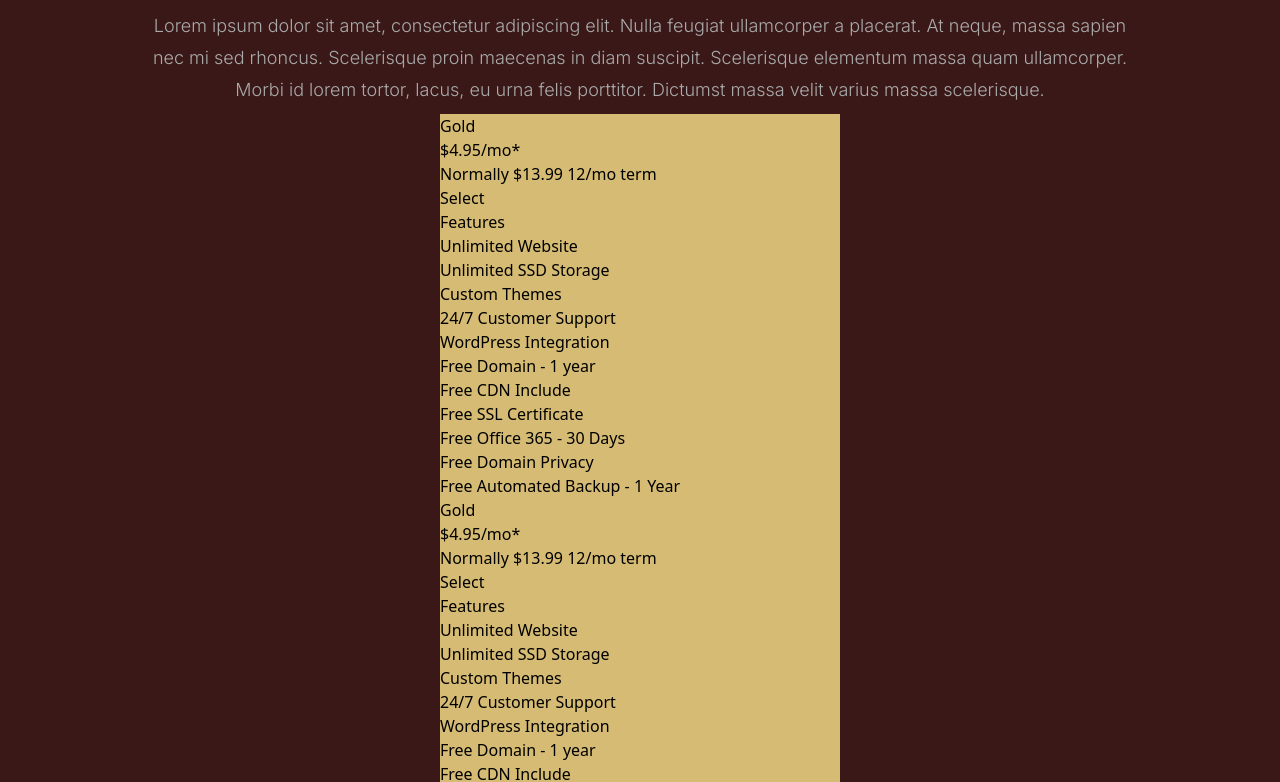
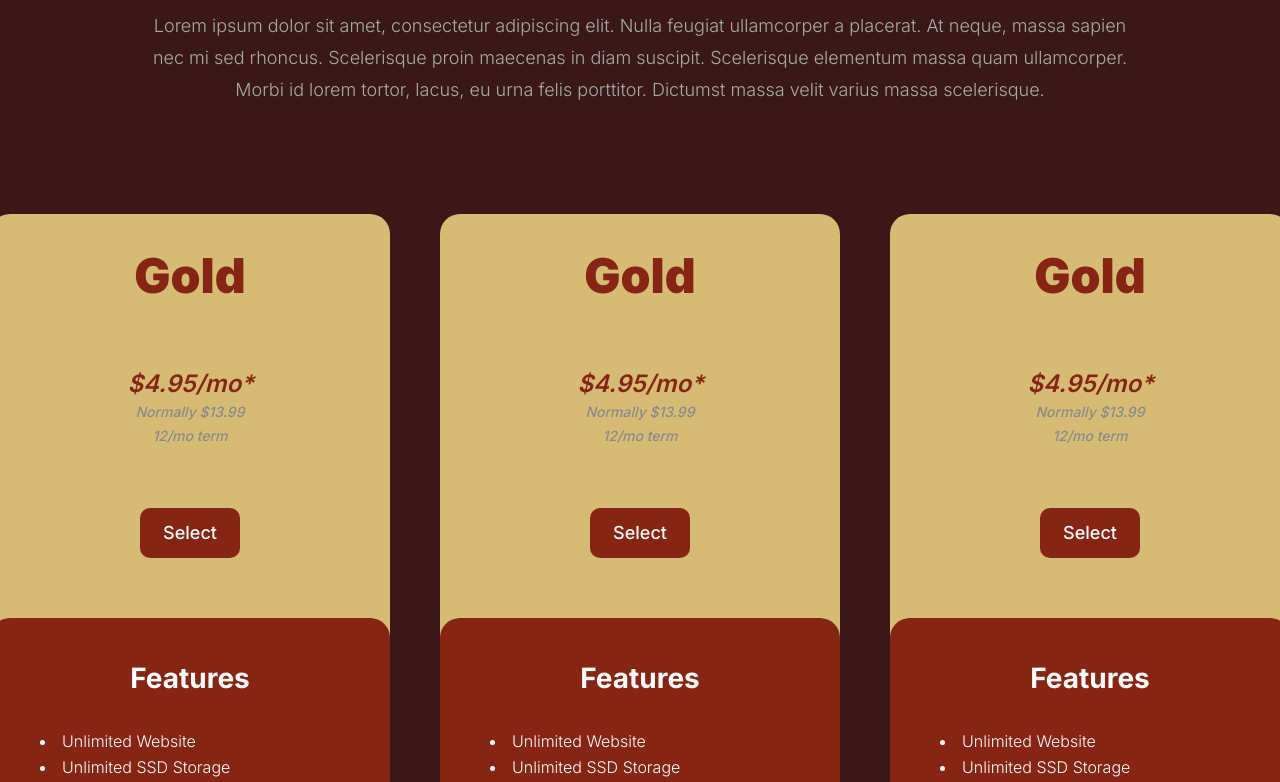
Before and after one commit to ochibaihaqqi/experience, a Next.js app: page /hosting in a window 1280 px wide. Shown: the part 1484-2266 px from the top of the page. Built offline with nearby package versions, Linux system fonts and the light colour scheme.

Commit message:
Update app.scss

```diff
--- a/style/app.scss
+++ b/style/app.scss
@@ -675,9 +675,109 @@
                 height: 104px;
             }
         }
-        .card {
-            width: 400px;
-            background-color: #D5BB73;
+        .card-section {
+            display: flex;
+            justify-content: center;
+            margin: 100px 0px;
+            .card {
+                width: 400px;
+                background-color: #D5BB73;
+                border-radius: 20px;
+                margin: 0px 25px;
+                height: fit-content;
+                .card-top {
+                    text-align: center;
+                    display: flex;
+                    flex-direction: column;
+                    justify-content: center;
+                    align-items: center;
+                    .card-title {
+                        width: fit-content;
+                        margin: 30px 0px;
+                        h1 {
+                            font-family: 'Inter', sans-serif;
+                            font-weight: 900;
+                            font-size: 48px;
+                            line-height: 64px;
+                            color: #862513;
+                        }
+                    }
+                    .card-price {
+                        width: 125px;
+                        height: 80px;
+                        margin: 30px 0px;
+                        h1 {
+                            font-family: 'Inter', sans-serif;
+                            font-weight: 600;
+                            font-size: 24px;
+                            line-height: 32px;
+                            color: #862513;
+                            font-style: italic;
+                        }
+                        p {
+                            font-family: 'Inter', sans-serif;
+                            font-weight: 500;
+                            font-size: 14px;
+                            line-height: 24px;
+                            color: #8A8A8A;
+                            font-style: italic;
+                        }
+                    }
+                    .card-button {
+                        width: 100px;
+                        height: 50px;
+                        justify-content: center;
+                        display: flex;
+                        align-items: center;
+                        background-color: #862513;
+                        border-radius: 10px;
+                        margin: 30px 0px 60px 0px;
+                        color: #fff;
+                        &:hover {
+                            background-color: #fff;
+                            color: #862513;
+                        }
+                        a {
+                            font-family: 'Inter', sans-serif;
+                            font-weight: 500;
+                            font-size: 18px;
+                            line-height: 28px;
+                        }
+                    }
+                }
+                .card-bottom {
+                    background-color: #862513;
+                    display: flex;
+                    flex-direction: column;
+                    justify-content: center;
+                    align-items: center;
+                    border-radius: 20px;
+                    margin-bottom: auto;
+                    .card-title {
+                        margin: 40px 0px 30px 0px;
+                        h1 {
+                            font-family: 'Inter', sans-serif;
+                            font-weight: 700;
+                            font-size: 28px;
+                            line-height: 40px;
+                            color: #fff;
+                        }
+                    }
+                    .card-features {
+                        width: 300px;
+                        height: fit-content;
+                        margin-bottom: 40px;
+                        li {
+                            font-family: 'Inter', sans-serif;
+                            font-weight: 300;
+                            font-size: 16px;
+                            line-height: 26px;
+                            color: #fff;
+                            list-style: inside;
+                        }
+                    }
+                }
+            }
         }
     }
 }
```
